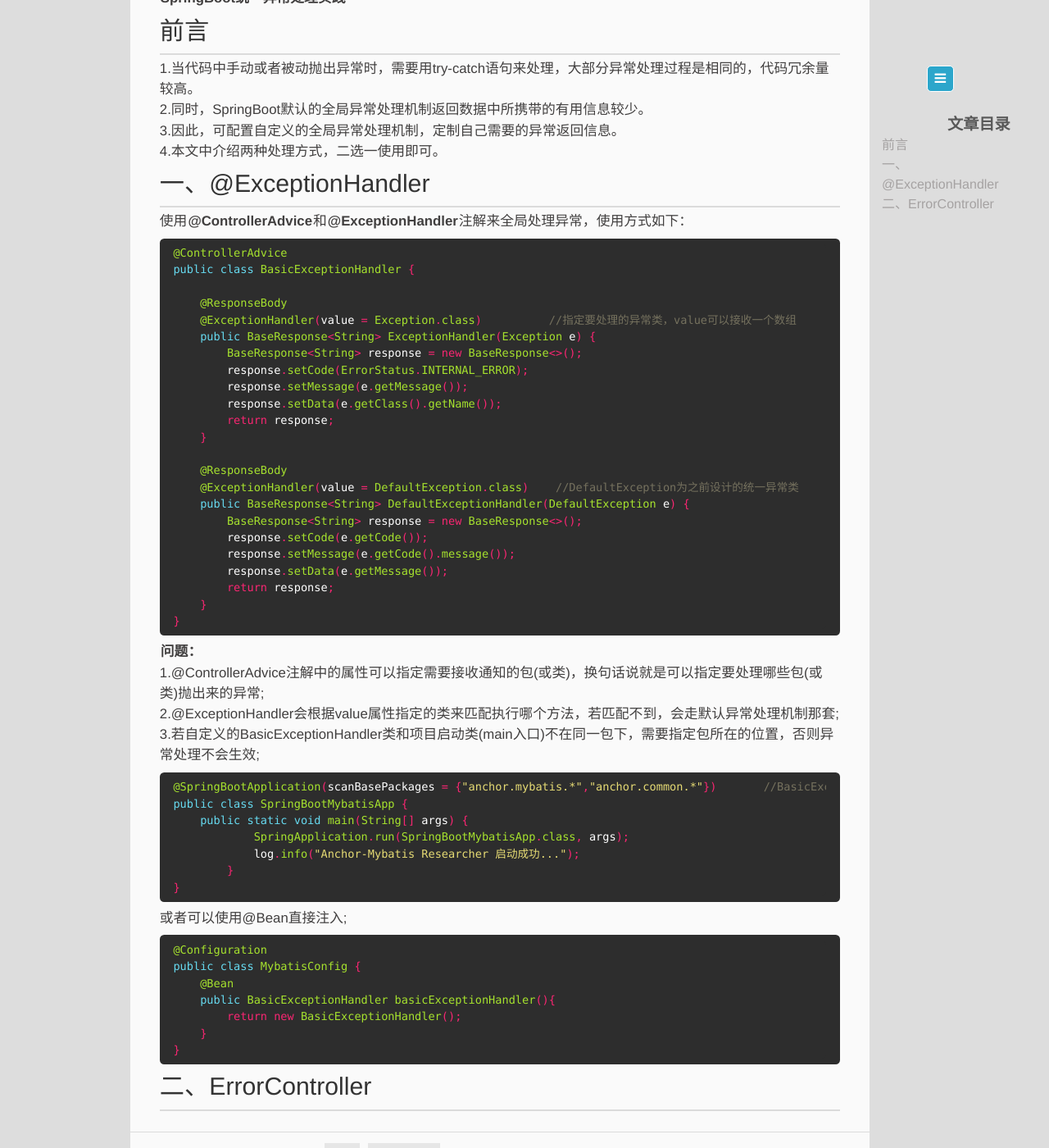
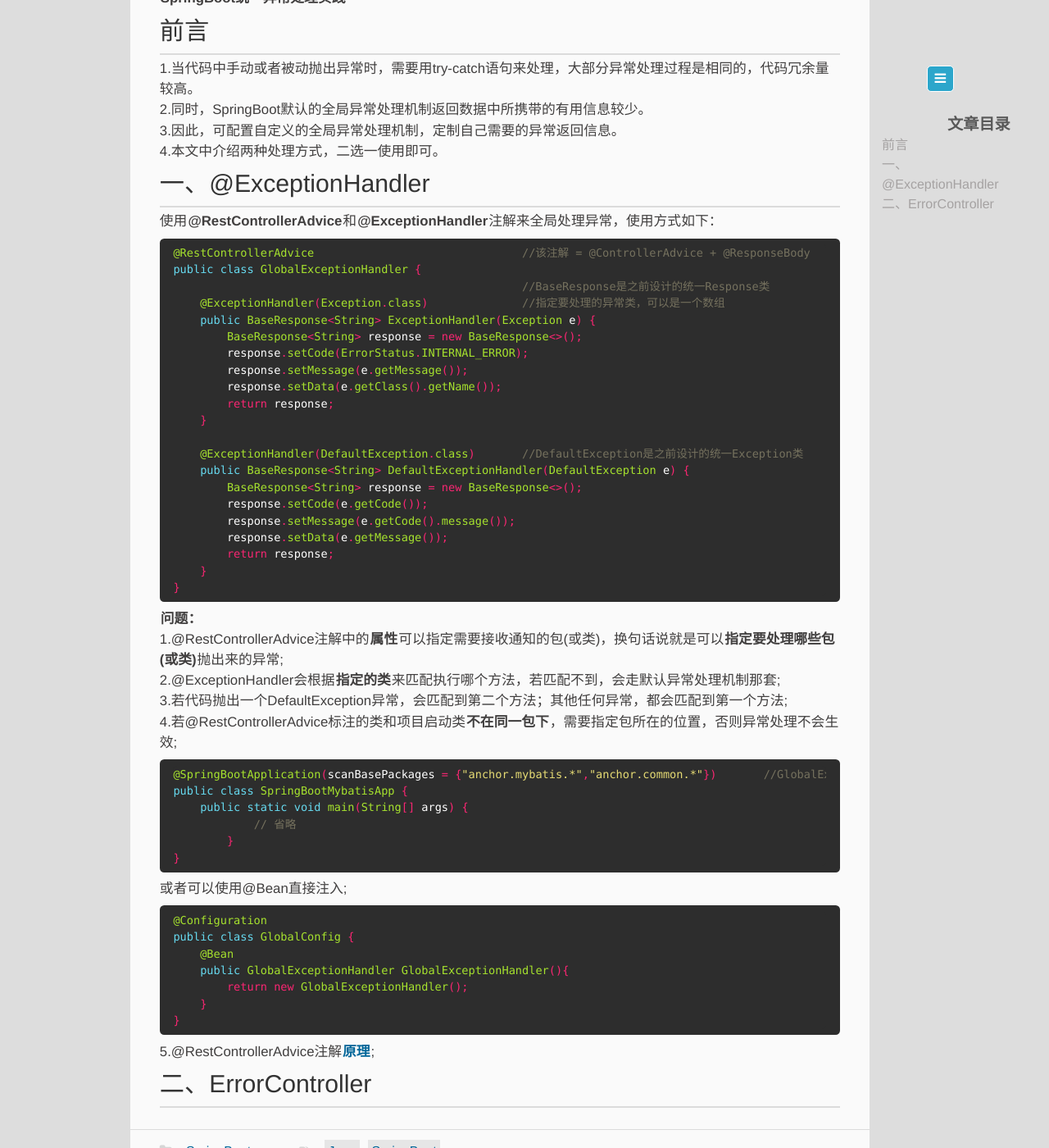
Before and after one commit to memorate/memorate.github.io, a Jekyll site: the page built from _posts/2020-08-07-unify-exception-handle.md, in a window 1280 px wide and 1400 px high, scrolled down 279 px. Shown: the whole window at 82% size. Built offline with Jekyll 4.4.1, drawn with Linux system fonts in a browser that asks for light colours.

Commit message:
update 20200807

````diff
--- a/_posts/2020-08-07-unify-exception-handle.md
+++ b/_posts/2020-08-07-unify-exception-handle.md
@@ -16,13 +16,12 @@
 3.因此，可配置自定义的全局异常处理机制，定制自己需要的异常返回信息。
 4.本文中介绍两种处理方式，二选一使用即可。
 ## 一、@ExceptionHandler
-使用**@ControllerAdvice**和**@ExceptionHandler**注解来全局处理异常，使用方式如下：
+使用**@RestControllerAdvice**和**@ExceptionHandler**注解来全局处理异常，使用方式如下：
 ```java
-@ControllerAdvice
-public class BasicExceptionHandler {
-
-    @ResponseBody
-    @ExceptionHandler(value = Exception.class)          //指定要处理的异常类，value可以接收一个数组
+@RestControllerAdvice                               //该注解 = @ControllerAdvice + @ResponseBody
+public class GlobalExceptionHandler {
+                                                    //BaseResponse是之前设计的统一Response类
+    @ExceptionHandler(Exception.class)              //指定要处理的异常类，可以是一个数组
     public BaseResponse<String> ExceptionHandler(Exception e) {
         BaseResponse<String> response = new BaseResponse<>();
         response.setCode(ErrorStatus.INTERNAL_ERROR);
@@ -31,8 +30,7 @@
         return response;
     }
 
-    @ResponseBody
-    @ExceptionHandler(value = DefaultException.class)    //DefaultException为之前设计的统一异常类
+    @ExceptionHandler(DefaultException.class)       //DefaultException是之前设计的统一Exception类
     public BaseResponse<String> DefaultExceptionHandler(DefaultException e) {
         BaseResponse<String> response = new BaseResponse<>();
         response.setCode(e.getCode());
@@ -43,26 +41,27 @@
 }
 ```
 **问题：**
-1.@ControllerAdvice注解中的属性可以指定需要接收通知的包(或类)，换句话说就是可以指定要处理哪些包(或类)抛出来的异常;
-2.@ExceptionHandler会根据value属性指定的类来匹配执行哪个方法，若匹配不到，会走默认异常处理机制那套;
-3.若自定义的BasicExceptionHandler类和项目启动类(main入口)不在同一包下，需要指定包所在的位置，否则异常处理不会生效;
+1.@RestControllerAdvice注解中的**属性**可以指定需要接收通知的包(或类)，换句话说就是可以**指定要处理哪些包(或类)**抛出来的异常;
+2.@ExceptionHandler会根据**指定的类**来匹配执行哪个方法，若匹配不到，会走默认异常处理机制那套;
+3.若代码抛出一个DefaultException异常，会匹配到第二个方法；其他任何异常，都会匹配到第一个方法;
+4.若@RestControllerAdvice标注的类和项目启动类**不在同一包下**，需要指定包所在的位置，否则异常处理不会生效;
 ```java
-@SpringBootApplication(scanBasePackages = {"anchor.mybatis.*","anchor.common.*"})       //BasicExceptionHandler在common包下
+@SpringBootApplication(scanBasePackages = {"anchor.mybatis.*","anchor.common.*"})       //GlobalExceptionHandler在common包下
 public class SpringBootMybatisApp {
     public static void main(String[] args) {
-            SpringApplication.run(SpringBootMybatisApp.class, args);
-            log.info("Anchor-Mybatis Researcher 启动成功...");
+            // 省略
         }
 }
 ```
 或者可以使用@Bean直接注入;
 ```java
 @Configuration
-public class MybatisConfig {
+public class GlobalConfig {
     @Bean
-    public BasicExceptionHandler basicExceptionHandler(){
-        return new BasicExceptionHandler();
+    public GlobalExceptionHandler GlobalExceptionHandler(){
+        return new GlobalExceptionHandler();
     }
 }
 ```
+5.@RestControllerAdvice注解**[原理](https://zhuanlan.zhihu.com/p/73087879#:~:text=%40ControllerAdvice%E6%98%AF%E5%9C%A8%E7%B1%BB%E4%B8%8A,%E5%BC%82%E5%B8%B8%E5%85%A8%E5%B1%80%E5%A4%84%E7%90%86%E7%9A%84%E7%9B%AE%E7%9A%84%EF%BC%9B&text=%40ModelAttribute%E6%B3%A8%E8%A7%A3%E6%A0%87%E6%B3%A8%E7%9A%84%E6%96%B9%E6%B3%95,%E7%9B%AE%E6%A0%87Controller%E6%96%B9%E6%B3%95%E4%B9%8B%E5%89%8D%E6%89%A7%E8%A1%8C%E3%80%82)**;
 ## 二、ErrorController
````
